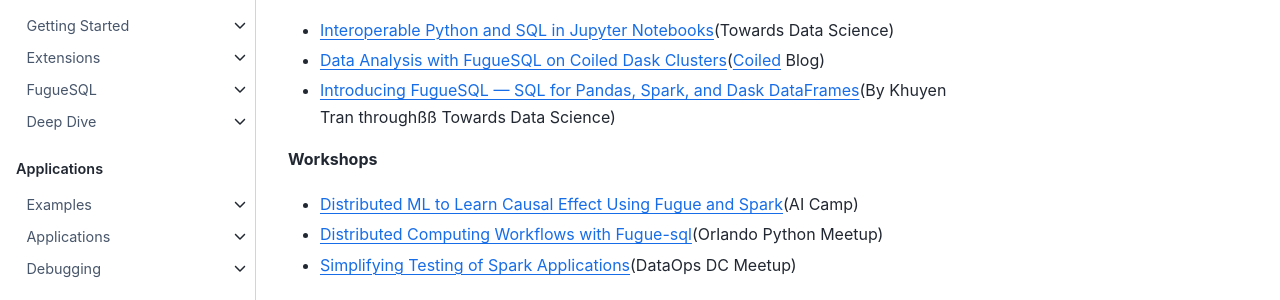
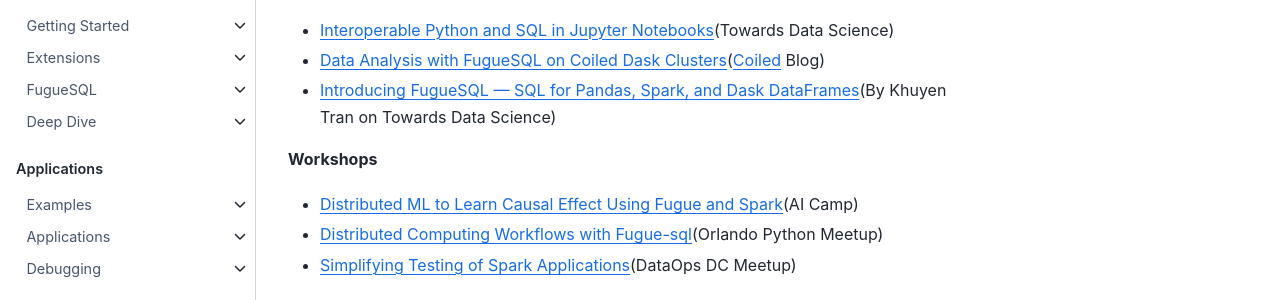
Before and after one commit to fugue-project/tutorials, a Jupyter Book: the page built from tutorials/resources.md, in a window 1280 px wide and 900 px high, scrolled down 850 px. Shown: the part 295-595 px from the top of the window. Built offline with Jupyter Book 1.0.4 settings and Sphinx 7.4.7 and the Sphinx Book theme 1.1.4, drawn with Linux system fonts in a browser that asks for light colours; pages that are not in the unit, such as notebooks, are missing from menus.

```diff
--- a/tutorials/resources.md
+++ b/tutorials/resources.md
@@ -42,7 +42,7 @@
 
 * [Interoperable Python and SQL in Jupyter Notebooks](https://towardsdatascience.com/interoperable-python-and-sql-in-jupyter-notebooks-86245e711352)(Towards Data Science)
 * [Data Analysis with FugueSQL on Coiled Dask Clusters](https://coiled.io/data-analysis-with-fuguesql-on-coiled-dask-clusters/)([Coiled](https://coiled.io/) Blog)
-* [Introducing FugueSQL — SQL for Pandas, Spark, and Dask DataFrames](https://towardsdatascience.com/introducing-fuguesql-sql-for-pandas-spark-and-dask-dataframes-63d461a16b27)(By Khuyen Tran throughßß Towards Data Science)
+* [Introducing FugueSQL — SQL for Pandas, Spark, and Dask DataFrames](https://towardsdatascience.com/introducing-fuguesql-sql-for-pandas-spark-and-dask-dataframes-63d461a16b27)(By Khuyen Tran on Towards Data Science)
 
 **Workshops**
 
```
Also changed, not shown: 2 other files.
